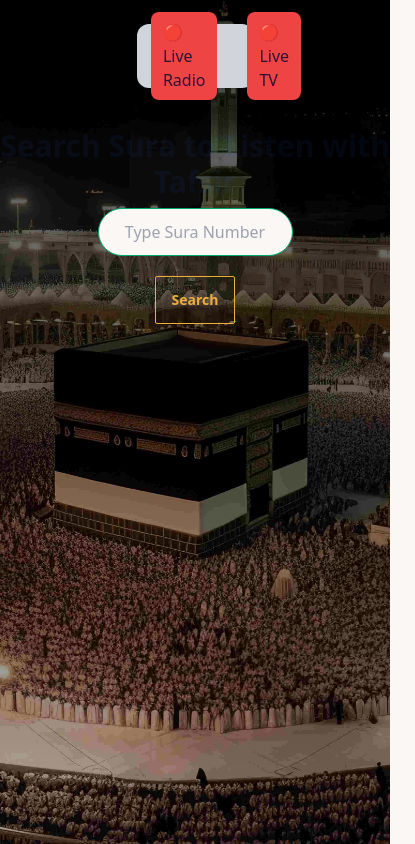
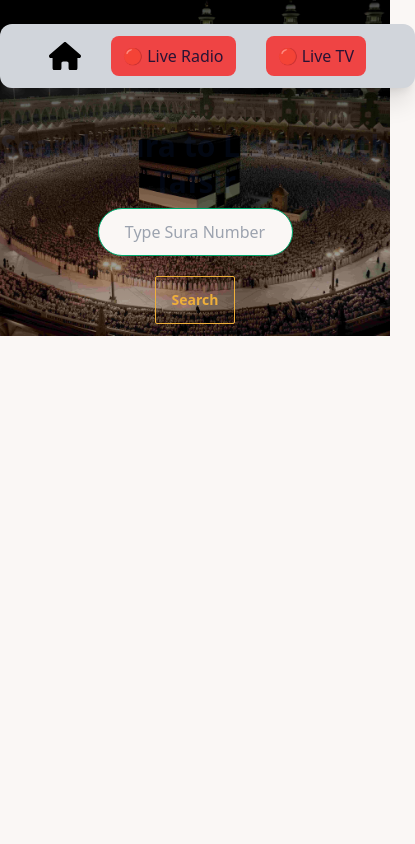
Before and after one commit to Rakibul-Islam11/quran-application, a website: page inddex.html in a window 390 px wide. Shown: the whole page, 415 px wide, since content can reach past the window. Drawn offline with nearby package versions, Linux system fonts and the light colour scheme.

Commit message:
some responsive

```diff
--- a/style.css
+++ b/style.css
@@ -40,3 +40,14 @@
     width: 50%;
 
 }
+
+@media only screen and (max-width: 1180px){
+    .nav_cus {
+        width: 415px !important;
+    }
+}
+@media only screen and (max-width: 590px){
+    .sec_main_cus {
+        height: fit-content !important;
+    }
+}
```
